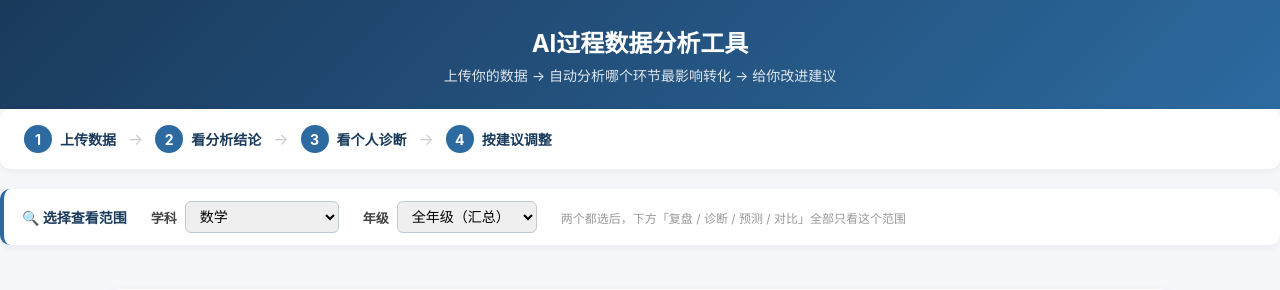
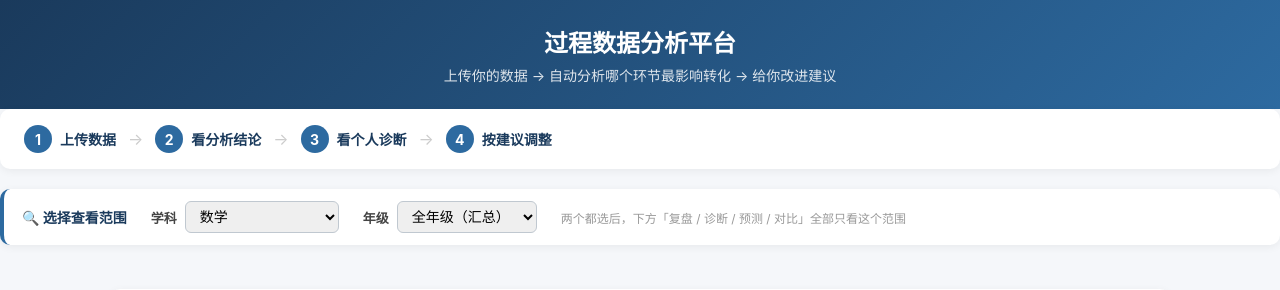
Before and after one commit to dadsf434/xiaoxue-data-platform, a Flask app: page / in a window 1280 px wide. Shown: the top 290 px of the page. Run offline with Flask 3, Linux system fonts and the light colour scheme; data that the repository does not hold is empty.

Commit message:
Add files via upload

```diff
--- a/templates/index.html
+++ b/templates/index.html
@@ -3,7 +3,7 @@
 <head>
 <meta charset="UTF-8">
 <meta name="viewport" content="width=device-width, initial-scale=1.0">
-<title>AI过程数据分析工具</title>
+<title>过程数据分析平台</title>
 <script src="https://cdn.jsdelivr.net/npm/chart.js@4.4.0/dist/chart.umd.min.js"></script>
 <style>
   * { margin: 0; padding: 0; box-sizing: border-box; }
@@ -174,7 +174,7 @@
 <body>
 
   <div class="header">
-    <h1>AI过程数据分析工具</h1>
+    <h1>过程数据分析平台</h1>
     <p>上传你的数据 → 自动分析哪个环节最影响转化 → 给你改进建议</p>
   </div>
 
```
